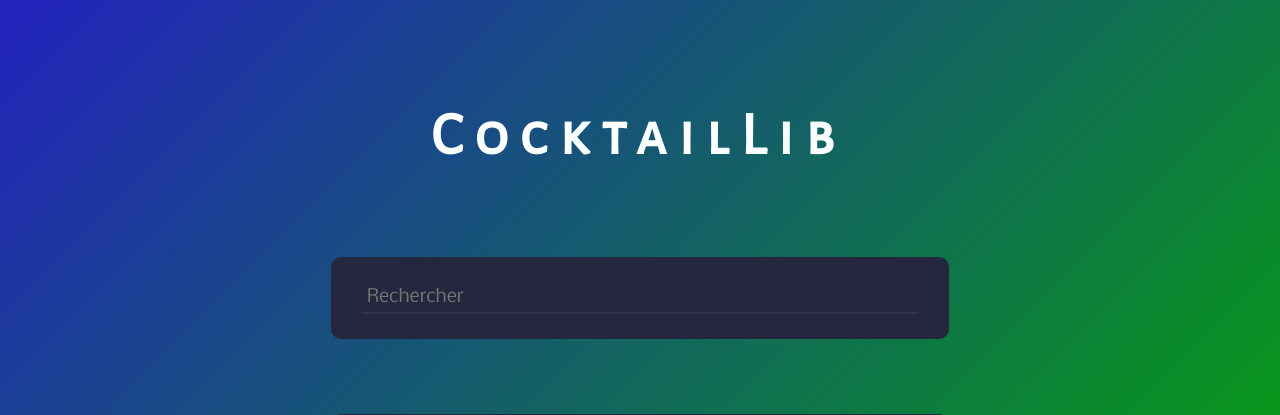
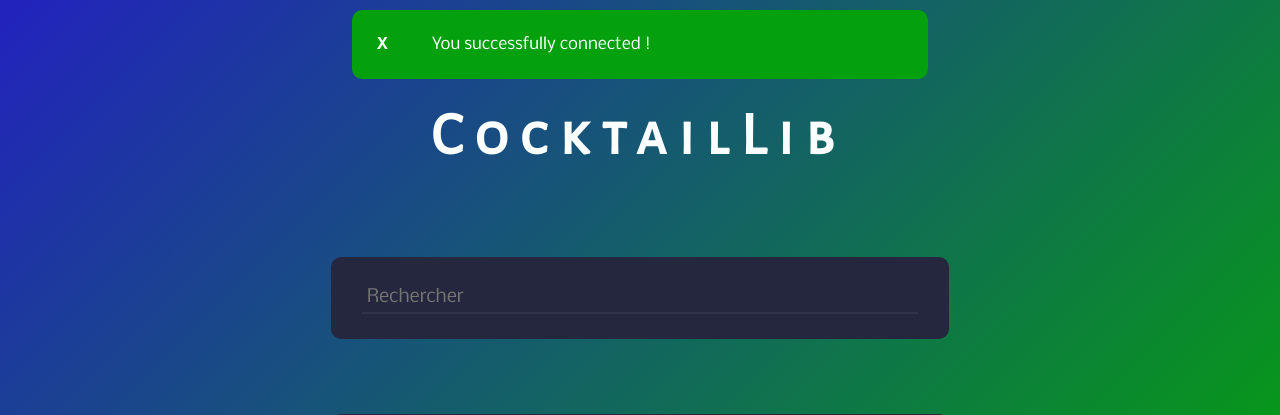
Before and after one commit to B4nanaJuice/cocktaillib, a Flask app: page / in a window 1280 px wide. Shown: the top 415 px of the page. Run offline with Flask 3, Linux system fonts and the light colour scheme; the visitor is signed in with stand-in values (Sample User, id 1).

Commit message:
front: added sticky notifications

```diff
--- a/app.py
+++ b/app.py
@@ -16,6 +16,20 @@ app = Flask(__name__)
 # import os
 # os.urandom(64)
 app.secret_key = b'C\x9dt.\x9d\x8b\x05\xdfC\x8en \x7f\xdd\x15\xf7t\xde\xdc\xb6\xdf\xcc\x1f\xb0\xfa\xb4\xea1\x0cE(\xfe\xef@qL\x1cOA\xb8\xa1H\x9c\x057E\x0f@L\x82\x84\xfa\x98):\xbeo\x90\x10\xb9\x1e\xf2T\xd0'
+
+@app.before_request
+def before_request():
+    if 'info' in session:
+        if session['info'][-1] != '\n':
+            session['info'] += '\n'
+        else:
+            session.pop('info', default = None)
+
+    if 'error' in session:
+        if session['error'][-1] != '\n':
+            session['error'] += '\n'
+        else:
+            session.pop('error', default = None)
 
 app.add_url_rule("/", view_func = routes.home.home)
 
--- a/routes/home.py
+++ b/routes/home.py
@@ -2,12 +2,6 @@ from flask import render_template, session
 import json
 
 def home():
-
-    if 'info' in session:
-        print("df")
-
-    if 'name' in session:
-        print("coucou")
 
     # Get all cocktails from the json file
     file = open("cocktails.json")
--- a/static/css/base.css
+++ b/static/css/base.css
@@ -145,53 +145,47 @@ button:hover {
     opacity: .5;
     cursor: not-allowed;
 }
+.notifications {
+    position: fixed;
+    width: 50%;
+    left: 25%;
+}
+
+.info, .error {
+    width: 90%;
+    margin: auto;
+    border-radius: 10px;
+    margin-top: 10px;
+    transition: transform .3s ease;
+}
+
+.info:hover, .error:hover {
+    transform: scale(1.1);
+}
 
 .error {
-    width: 90%;
-    margin: auto;
     background: var(--danger);
-    border-radius: 10px;
 }
 
-.error * {
+.info {
+    background: var(--secondary);
+}
+
+.info *, .error * {
     display: inline-block;
     align-items: center;
 }
 
-.error button {
+.message {
+    color: var(--light);
+    padding: 25px;
+}
+
+.removeNotification {
     margin-left: 10px;
     background: transparent;
     font-family: 'Courier New', Courier, monospace;
     font-weight: 800;
-}
-
-.error p {
-    color: var(--light);
-    padding: 25px;
-}
-
-.info {
-    width: 90%;
-    margin: auto;
-    background: var(--secondary);
-    border-radius: 10px;
-}
-
-.info * {
-    display: inline-block;
-    align-items: center;
-}
-
-.info button {
-    margin-left: 10px;
-    background: transparent;
-    font-family: 'Courier New', Courier, monospace;
-    font-weight: 800;
-}
-
-.info p {
-    color: var(--light);
-    padding: 25px;
 }
 
 .footer {
--- a/static/js/removeError.js
+++ /dev/null
@@ -1,3 +0,0 @@
-function removeError(node) {
-    node.parentNode.remove()
-}
--- /dev/null
+++ b/static/js/removeNotification.js
@@ -0,0 +1,3 @@
+function removeNotification(node) {
+    node.parentNode.remove()
+}
--- a/templates/base.html
+++ b/templates/base.html
@@ -10,7 +10,26 @@
   <body>
 
     <div class="main">
-        {% block main %} {% endblock %}
+
+      <div class="notifications">
+        <!-- If an info needs to be shown, it will be above the page content -->
+        {% if 'info' in session %}
+          <div class="info">
+            <button class="removeNotification" onclick="removeNotification(this)">X</button>
+            <p class="message">{{ session['info'] }}</p>
+          </div>
+        {% endif %}
+
+        <!-- If an error needs to be shown, it will be shown above the page content -->
+        {% if session['error'] and session['error'] != "" %}
+          <div class="error">
+            <button class="removeNotification" onclick="removeNotification(this)">X</button>
+            <p class="message">{{ session['error'] }}</p>
+          </div>
+        {% endif %}
+      </div>
+
+      {% block main %} {% endblock %}
     </div>
 
     {% block main2 %} {% endblock %}
@@ -25,5 +44,6 @@
     </div>
 
   </body>
+  <script src="{{ url_for('static', filename = 'js/removeNotification.js') }}"></script>
   {% block scripts %} {% endblock %}
 </html>
```
Also changed, not shown: routes/auth.py (+13 -11 lines), templates/auth/login.html (renamed from templates/login.html, +0 -15 lines), templates/auth/register.html (renamed from templates/register.html, +0 -8 lines).
